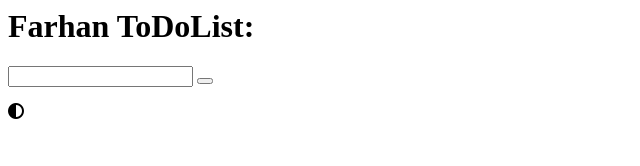
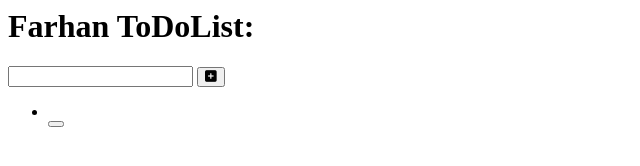
Before and after one commit to fb0801/beginner-vanilla-js-project, a plain HTML site: page ToDoList/index.html in a window 1280 px wide. Shown: the whole page, without its empty margins (0-640 px from the left). Drawn offline with Linux system fonts and the light colour scheme.

Commit message:
Add files via upload

```diff
--- a/ToDoList/index.html
+++ b/ToDoList/index.html
@@ -16,12 +16,17 @@
     <form>
         <input type="text" class="todo-input">
         <button class="todo-button" type="submit">
-            <i></i>
+            <i class="fas fa-plus-square"></i>
         </button>
     </form>
-
-
-    <i class="fas fa-adjust"></i>
+    <div class="todo-containter">
+        <ul class="todo-list">
+            <div class="todo">
+            <li></li>
+            <button></button>
+        </div>
+        </ul>
+    </div>
 
 
 </body>
```
